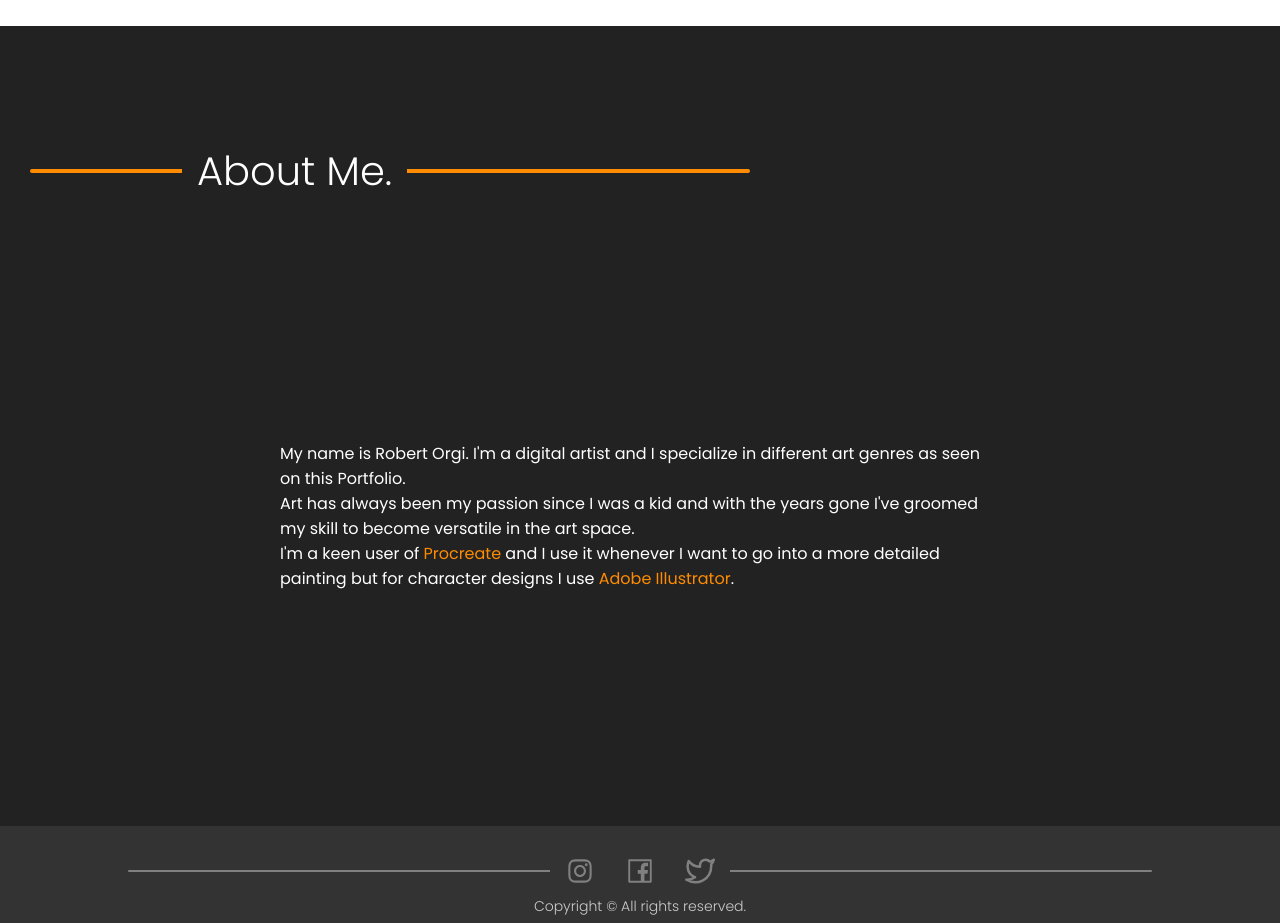
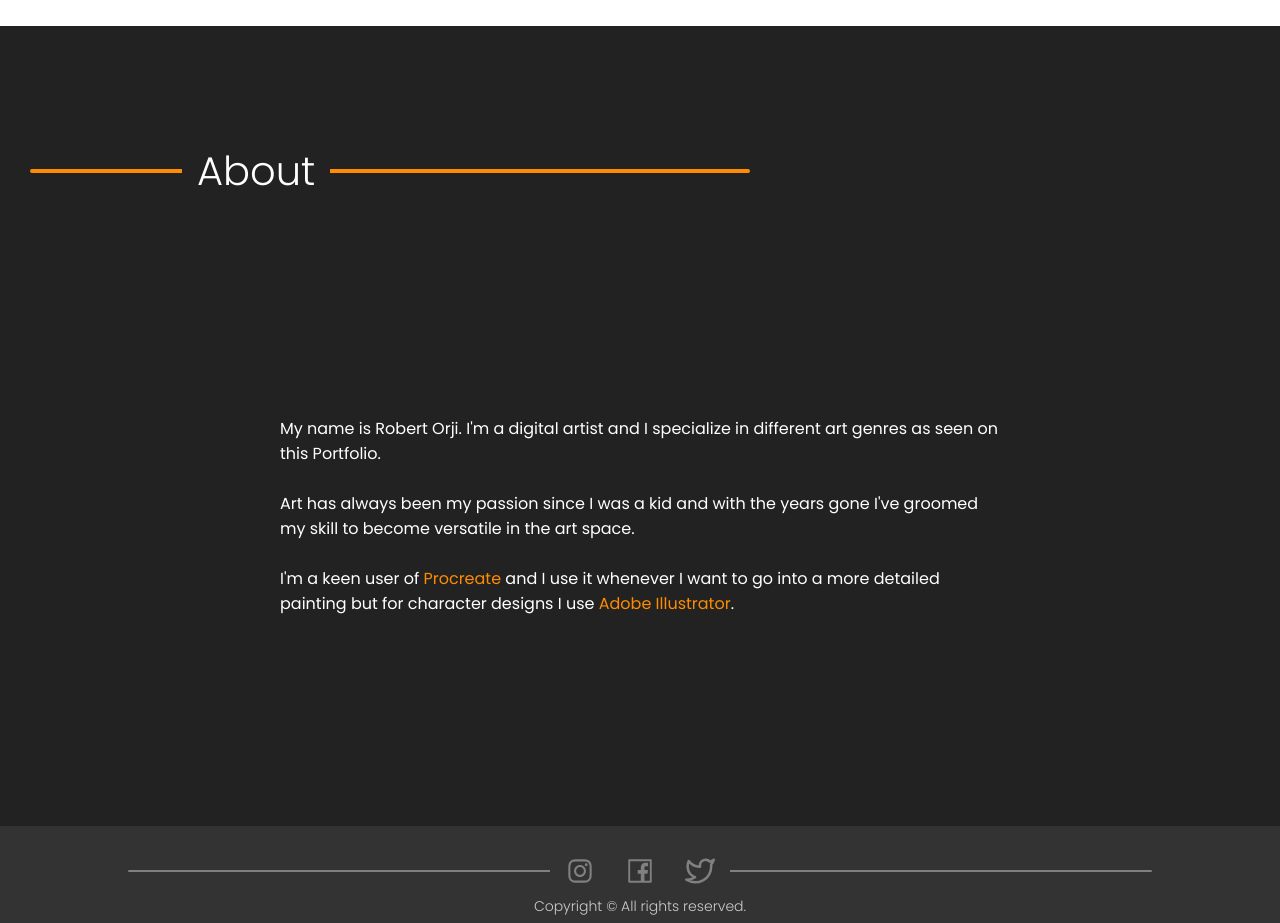
Before and after one commit to ennanuel/rob_portfolio_2.0, a React (Vite) app: page / in a window 1280 px wide. Shown: the part 3140-4063 px from the top of the page. Built offline with nearby package versions, Linux system fonts and the light colour scheme.

Commit message:
new commit

```diff
--- a/src/components/About.jsx
+++ b/src/components/About.jsx
@@ -60,12 +60,12 @@ const About = () => {
   return (
     <Container id="about">
         <TitleContainer>
-            <Title>About Me.</Title>
+            <Title>About</Title>
         </TitleContainer>
         <DescContainer>
             <Desc>
-                My name is Robert Orgi. I'm a digital artist and I specialize in different art genres as seen on this Portfolio.<br />
-                Art has always been my passion since I was a kid and with the years gone I've groomed my skill to become versatile in the art space.<br />
+                {"   "}My name is Robert Orji. I'm a digital artist and I specialize in different art genres as seen on this Portfolio.<br /><br />
+                Art has always been my passion since I was a kid and with the years gone I've groomed my skill to become versatile in the art space.<br /><br />
                 I'm a keen user of <Red>Procreate</Red> and I use it whenever I want to go into a more detailed painting but for character designs I use <Red>Adobe Illustrator</Red>.
             </Desc>
         </DescContainer>
```
